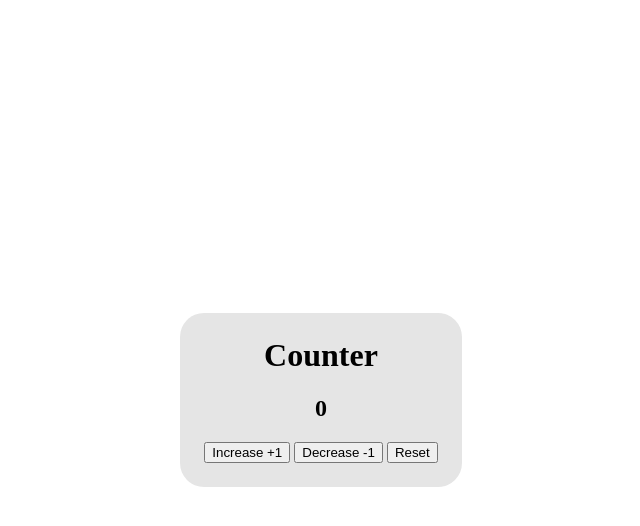
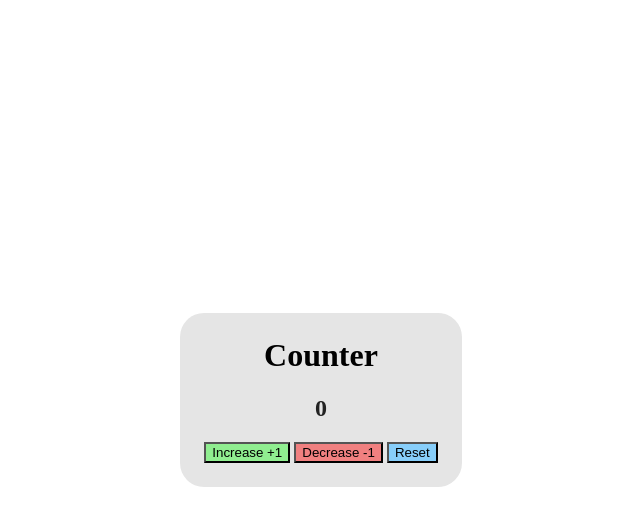
Before and after one commit to HenryRivera01/Counter-JS, a plain HTML site: page index.html in a window 1280 px wide. Both pictures are taken after a click on the button "Reset". Shown: the whole page, without its empty margins (319-959 px from the left). Drawn offline with Linux system fonts and the light colour scheme.

Commit message:
cambios simples en los estilos

```diff
--- a/app.js
+++ b/app.js
@@ -11,7 +11,7 @@ let textContentBackend = 0;
 function updateCounter(value) {
     textContentBackend += value;
     textCounter.textContent = textContentBackend;
-    console.log(textContentBackend);
+    changeColorCounter();
 }
 
 // Esta función le añade los eventos necesarios al botón que se pasa como argumento
@@ -36,6 +36,16 @@ function holdButton(button, value) {
     });
 }
 
+function changeColorCounter(){
+    if (textContentBackend > 0) {
+        textCounter.style.color = "green";
+    } else if (textContentBackend < 0) {
+        textCounter.style.color = "lightcoral";
+    } else {
+        textCounter.style.color = "#222"; // color neutro para cero
+    }
+}
+
 // Llamamos a la función para cada botón, aplicando la lógica de incremento o decremento
 holdButton(btnIncrease, 1);  // Botón para aumentar
 holdButton(btnDecrease, -1); // Botón para disminuir
@@ -44,5 +54,5 @@ holdButton(btnDecrease, -1); // Botón para disminuir
 btnReset.addEventListener('click', () => {
     textContentBackend = 0;
     textCounter.textContent = textContentBackend;
-    console.log(textContentBackend);
+    changeColorCounter();
 });
--- a/styles.css
+++ b/styles.css
@@ -16,3 +16,17 @@ body{
 .title-counter{
     margin-top: 0;
 }
+
+#increaseBtn{
+    background-color: lightgreen;
+}
+#decreaseBtn{
+    background-color: lightcoral;
+}
+#resetBtn{
+    background-color: lightskyblue;
+}
+
+.text-counter {
+    transition: color 0.3s ease-in-out;
+}
```
Also changed, not shown: index.html (+1 -1 lines).
